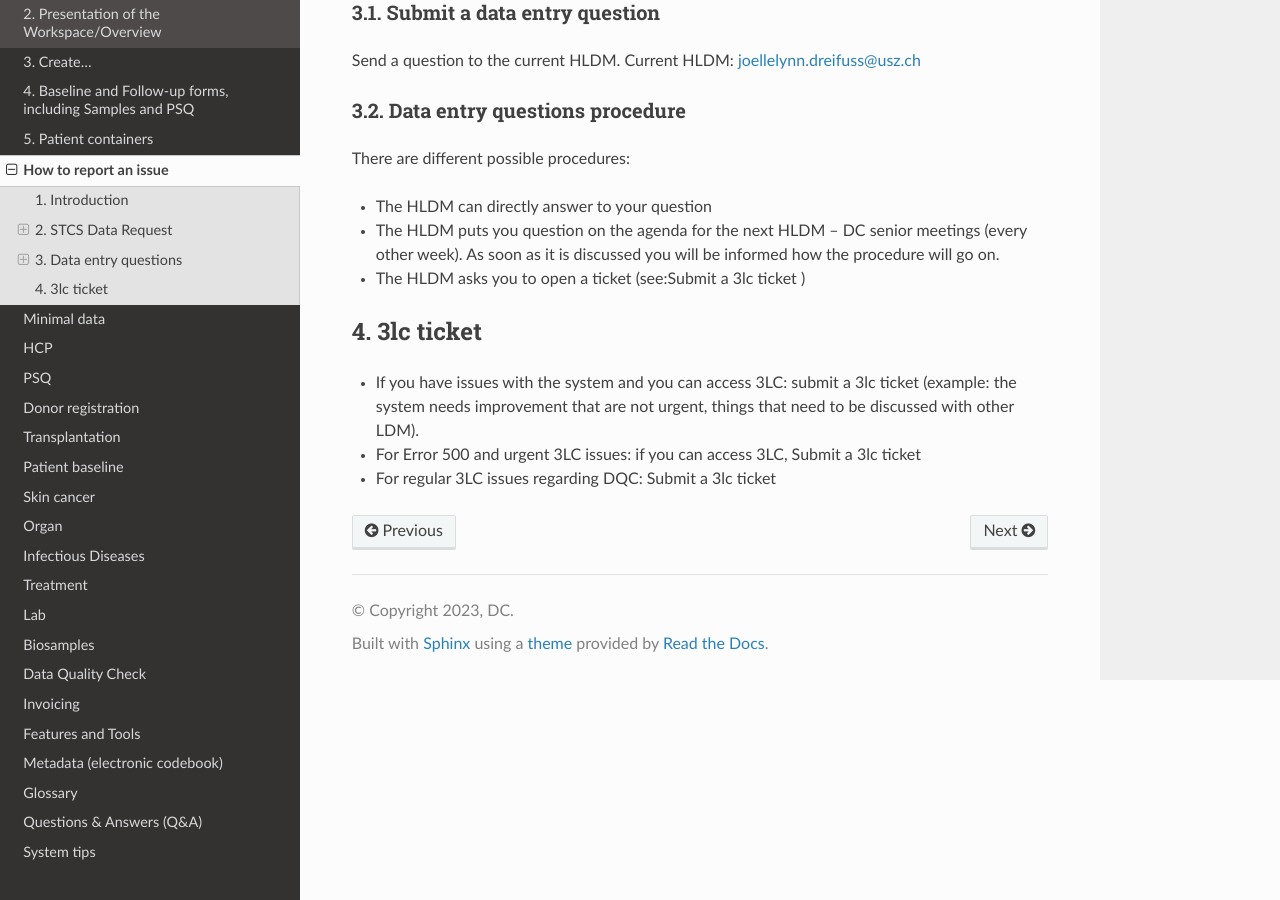
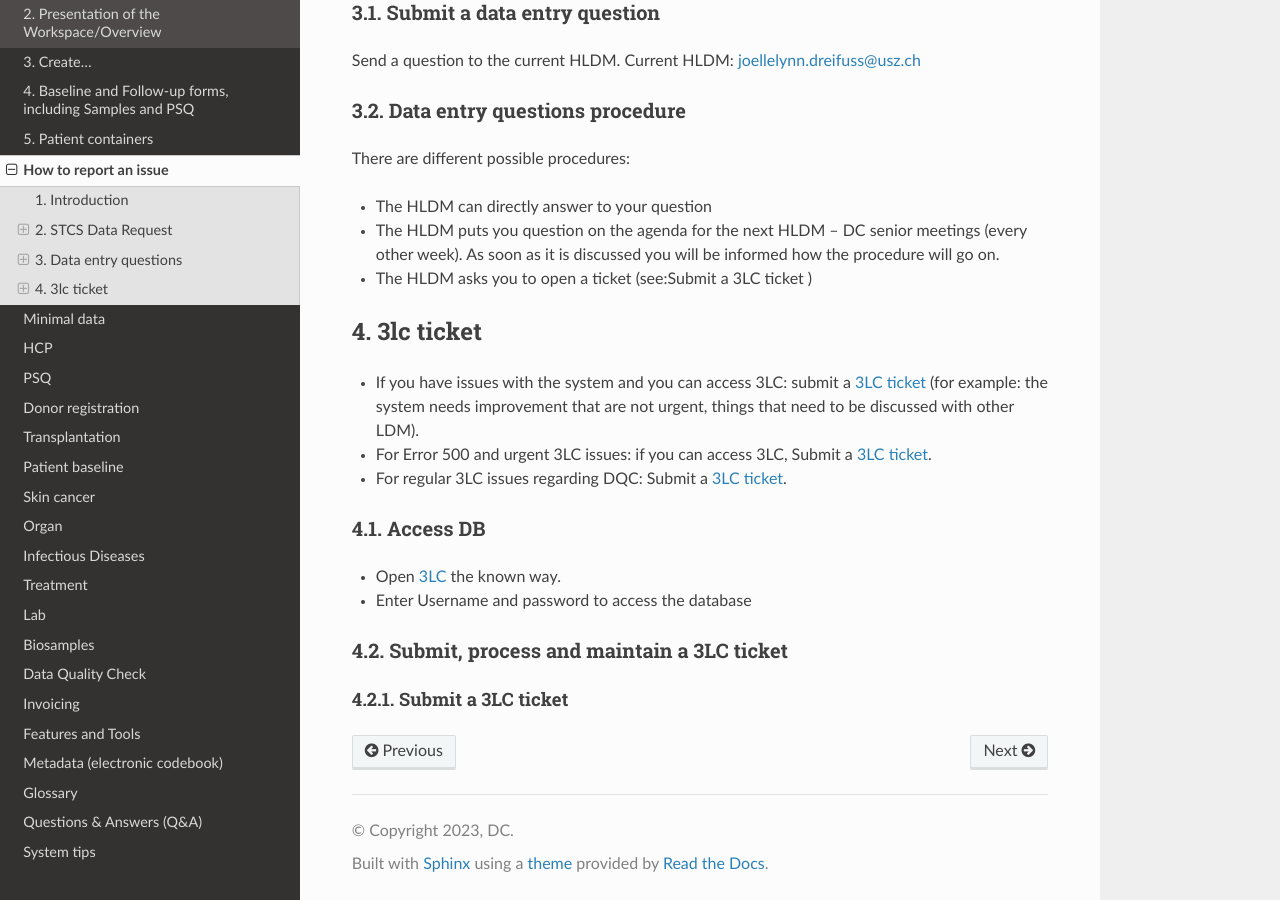
Before and after one commit to swiss-transplant-cohort-study/3LC-user-manual, a Sphinx documentation site: the page built from docs/source/issue.rst, in a window 1280 px wide and 900 px high, scrolled down 1370 px. Built offline with Sphinx 7.4.7 and the Read the Docs theme 3.1.0, drawn with Linux system fonts in a browser that asks for light colours; some of the changed text lies outside the part shown.

Commit message:
Update issue.rst

```diff
--- a/docs/source/issue.rst
+++ b/docs/source/issue.rst
@@ -18,10 +18,10 @@ Example for question to HLDM: Where to enter something or if there is the need t
 create a 3lc ticket (example: the system needs improvement that are not urgent, things that need to be discussed with other LDM)
 
 #. For Error 500 and urgent 3LC issues:
-   #. If you can access 3LC: open a 3lc ticket
+   #. If you can access 3LC: open a 3LC ticket
    #. If you cannot access the system: send a mail to stcs-3lc@usb.ch this mail goes directly to the IT
 
-#. For regular 3LC issues regarding DQC: create a 3lc ticket
+#. For regular 3LC issues regarding DQC: create a 3LC ticket
 
 #. If 3lc is down send a mail stcs-3lc@usb.ch
 
@@ -63,11 +63,26 @@ There are different possible procedures:
 
 *	The HLDM can directly answer to your question
 *	The HLDM puts you question on the agenda for the next HLDM – DC senior meetings (every other week). As soon as it is discussed you will be informed how the procedure will go on.
-*	The HLDM asks you to open a ticket (see:Submit a 3lc ticket )
+*	The HLDM asks you to open a ticket (see:Submit a 3LC ticket )
 
 4.	3lc ticket
 ***********************
 
-* If you have issues with the system and you can access 3LC: submit a 3lc ticket (example: the system needs improvement that are not urgent, things that need to be discussed with other LDM).
-* For Error 500 and urgent 3LC issues: if you can access 3LC, Submit a 3lc ticket
-* For regular 3LC issues regarding DQC: Submit a 3lc ticket
+* If you have issues with the system and you can access 3LC: submit a :ref:`3LC ticket <ticket>` (for example: the system needs improvement that are not urgent, things that need to be discussed with other LDM).
+* For Error 500 and urgent 3LC issues: if you can access 3LC, Submit a :ref:`3LC ticket <ticket>`.
+* For regular 3LC issues regarding DQC: Submit a :ref:`3LC ticket <ticket>`.
+
+4.1. Access DB
+==================
+
+* Open `3LC <https://3lc.scicoreplus.unibas.ch/accounts/login/?next=/clinical_data/search2>`_ the known way.
+* Enter Username and password to access the database
+
+
+4.2. Submit, process and maintain a 3LC ticket
+======================================================
+
+.. _ticket:
+
+4.2.1. Submit a 3LC ticket
+----------------------------------
```
